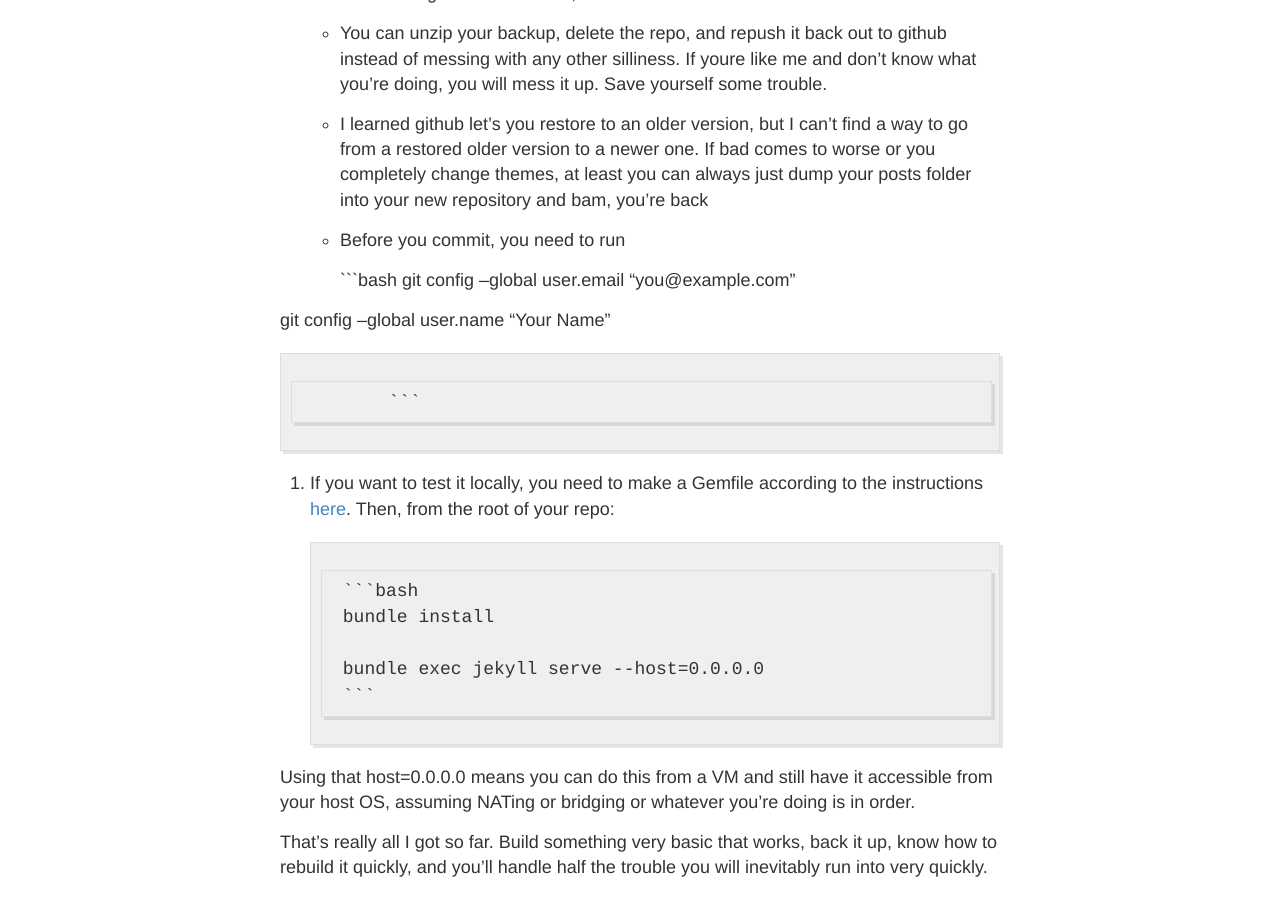
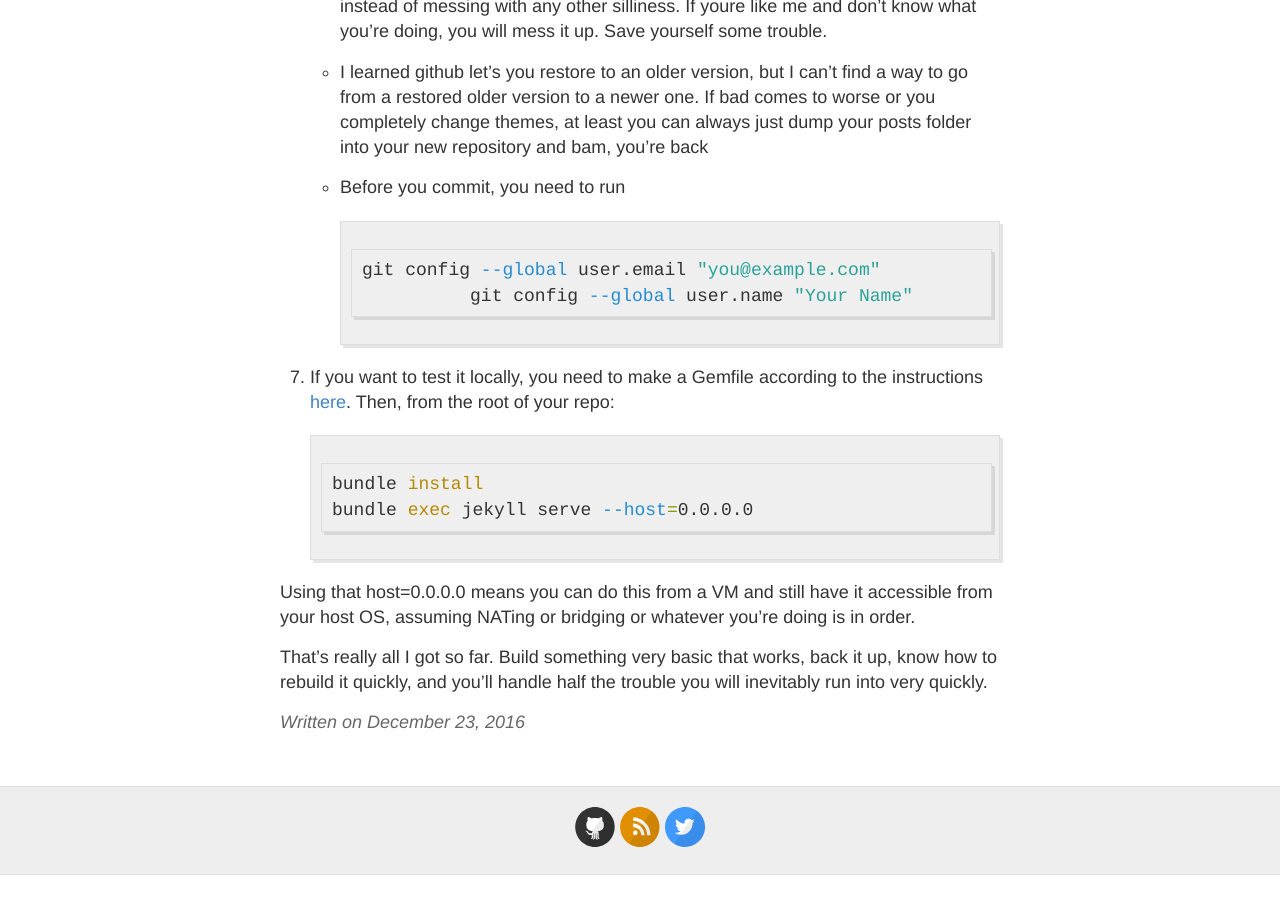
Before and after one commit to remotephone/blog.rmtph.one, a Jekyll site: the page built from _posts/2016-12-19-Installing_Jekyll_For_Security_Admins.md, in a window 1280 px wide and 900 px high, scrolled down 2565 px. Built offline with Jekyll 4.4.1, drawn with Linux system fonts in a browser that asks for light colours; our own code applies the rules of GitHub Pages for plain Markdown files; comment, search, counter and statistics services are not loaded; after the commit the page ends 3440 px from its top, so only the background shows below that.

````diff
--- a/_posts/2016-12-19-Installing_Jekyll_For_Security_Admins.md
+++ b/_posts/2016-12-19-Installing_Jekyll_For_Security_Admins.md
@@ -24,9 +24,9 @@ Ultimately I mashed a few different templates and guides together. This is risky
 
 There are a few things you need to do. I don't do this stuff on my desktop, I use a VM \(even working in an Ubuntu variant\), clone the repository there, do my work, and then throw away the VM or restore a snapshot. It means I have to manually add SSH keys to my github account each time depending on where I'm working from, but you can make this easy with the following:
 
-```bash
+~~~bash
 curl -u "username" --data '{"title":"KEYNAME","key":"ssh-rsa AAA..."}' https://api.github.com/user/keys
-```
+~~~
 
 Since I'm in the web console anyway, it's easy to delete unneeded keys. You'll also have to edit your ssh config file but you can avoid all that work if you just do it from your desktop. I'd rather not for reasons I'm still working out.
 
@@ -41,19 +41,17 @@ kyll-as-a-static-site-generator-with-github-pages/) if this is your first time c
 
 	* Run the following:
 
-		```bash
-		sudo apt-get install ruby ruby-dev make gcc git
-
-		sudo gem install bundle
-		```
+	  ~~~bash
+	  sudo apt-get install ruby ruby-dev make gcc git
+	  sudo gem install bundle
+	  ~~~
 
 	* I also turn on a color scheme in VIM \(shine until it fails me\) and enable spellchecking. Add this to your ~/.vimrc file
 
-		```bash
-		set spell spelllang=en_us
-
-		colorscheme shine
-		```
+	  ~~~bash
+	set spell spelllang=en_us
+	colorscheme shine
+	  ~~~
 
 	* I keep a directory of repositories in my home directory to minimize clutter called gits and do all my work out of there
 
@@ -77,19 +75,17 @@ kyll-as-a-static-site-generator-with-github-pages/) if this is your first time c
 
 	* Before you commit, you need to run
 
-		```bash
-		git config --global user.email "you@example.com"
-
-  		git config --global user.name "Your Name"
-		```
+	  ~~~bash
+	  git config --global user.email "you@example.com"
+ 	  git config --global user.name "Your Name"
+	  ~~~
 
 7. If you want to test it locally, you need to make a Gemfile according to the instructions [here](https://help.github.com/articles/using-jekyll-as-a-static-site-generator-with-github-pages/). Then, from the root of your repo:
 
-		```bash
-		bundle install
-
-		bundle exec jekyll serve --host=0.0.0.0
-		```
+   ~~~bash
+   bundle install
+   bundle exec jekyll serve --host=0.0.0.0
+   ~~~
 
 Using that host=0.0.0.0 means you can do this from a VM and still have it accessible from your host OS, assuming NATing or bridging or whatever you're doing is in order.
 
````
Also changed, not shown: _posts/2016-12-18-what-is-markdown.md (+8 -4 lines), 3 other files.
